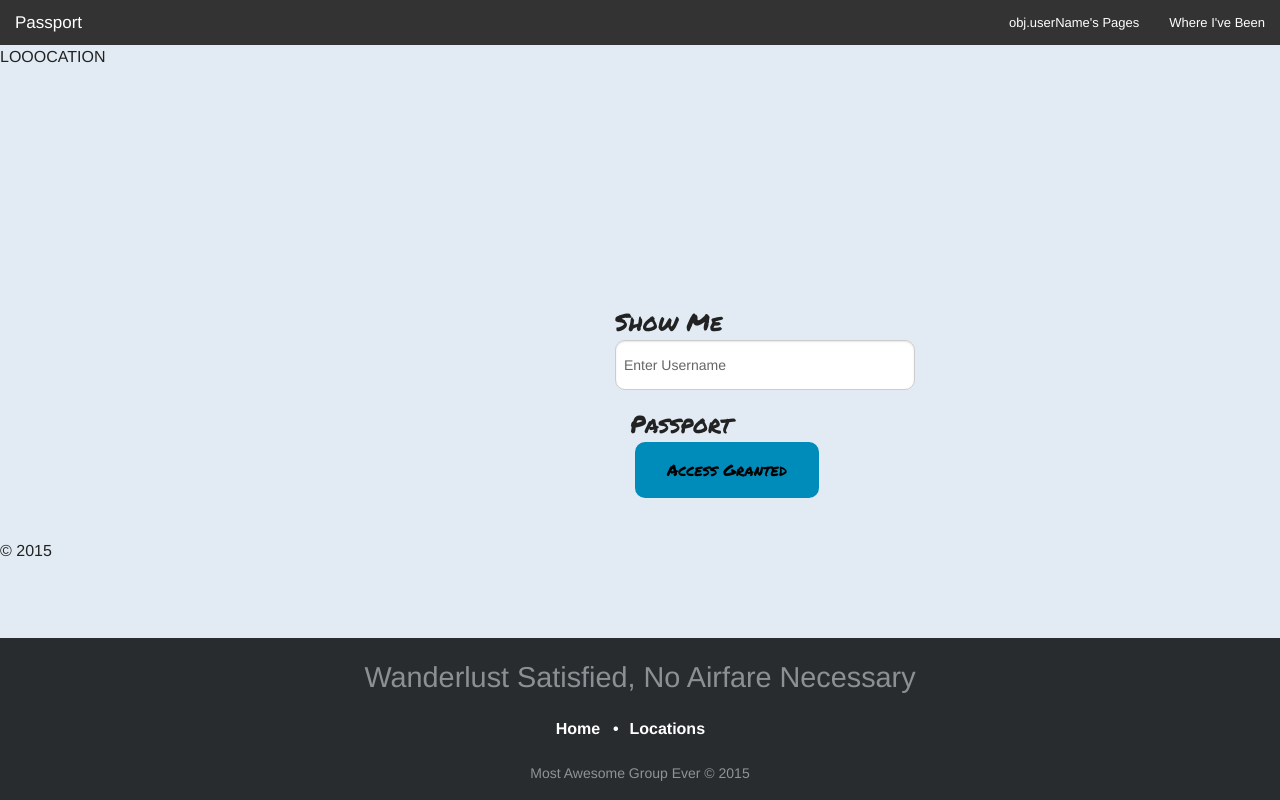
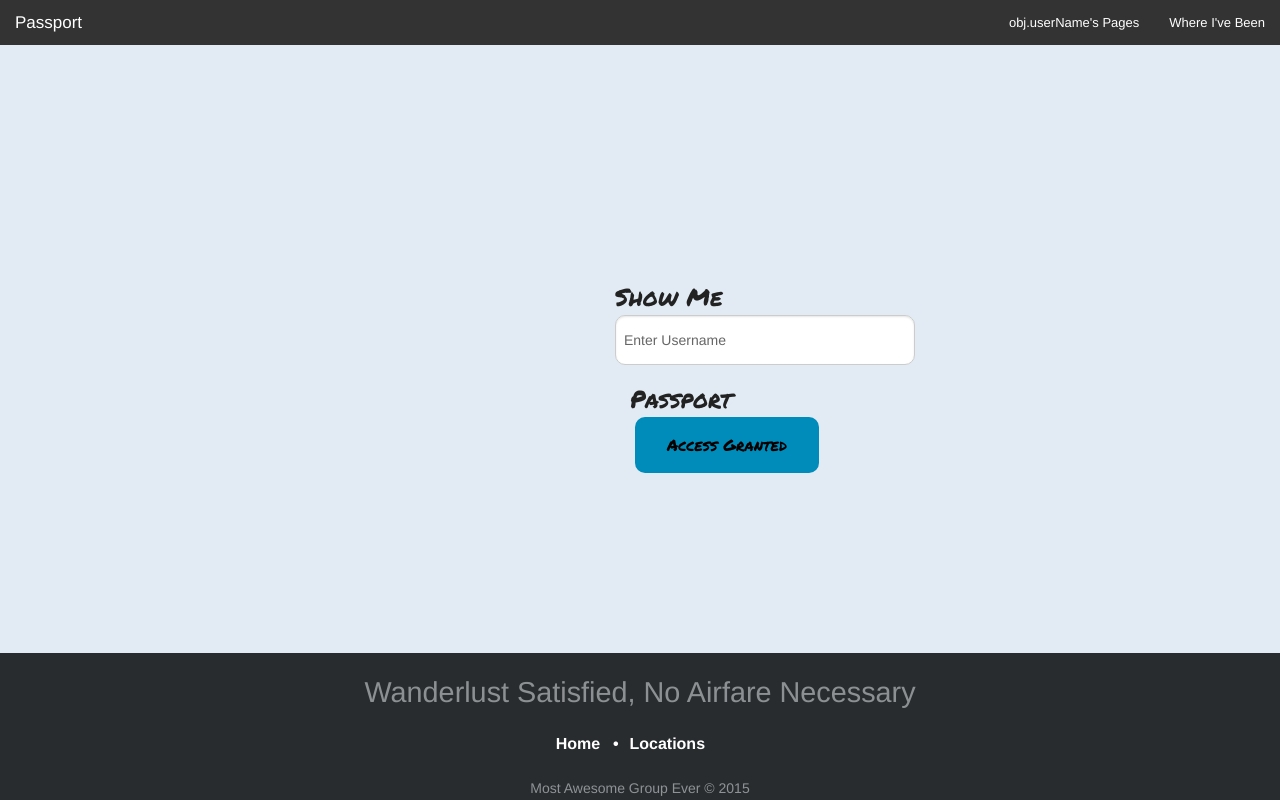
Before and after one commit to travelLog/Travel-Front-End, a website with bundled scripts: page app/index.html in a window 1280 px wide. Built offline with nearby package versions, Linux system fonts and the light colour scheme; some packages are replaced by stand-ins of ours.

Commit message:
Layout update

```diff
--- a/app/templates/layout.tpl.html
+++ b/app/templates/layout.tpl.html
@@ -1,11 +1,11 @@
+<div class="passport">
+
   <nav class="top-bar" data-topbar role="navigation">
     <ul class="title-area">
       <li class="name">
         <h1><a href="#/">Passport</a></h1>
       </li>
     </ul>
-
-
     <section class="top-bar-section">
       <ul class="right">
         <li><a href="#/traveler"> obj.userName's Pages</a></li>
@@ -23,11 +23,7 @@
 
   <section class="container" ui-view="content"></section>
 
-
-<footer ui-view="footer">
-  <p>&copy; 2015</p>
-
-<footer class="footer ui-view="footer">
+  <footer id="footer" ui-view="footer">
   <div class="row">
       <div class="small-12 columns">
         <p class="slogan">Wanderlust Satisfied, No Airfare Necessary
@@ -38,5 +34,6 @@
         <p class="copywrite">Most Awesome Group Ever © 2015</p>
       </div>
     </div>
+  </footer>
 
-</footer>
+</div>
--- a/sass/main.scss
+++ b/sass/main.scss
@@ -4,27 +4,39 @@
 
 body {
   background: #e2ebf3;
+  height: 100%;
   margin:0;
   padding:0;
-  height: 100%;
 }
 
+.passport {
+  min-height: 100%;
+  margin: auto;
+}
 
+.top-bar {
+  width: 100%;
+  margin-bottom: 20px;
+  position: fixed;
+}
 .container {
   width: 600px;
-  min-height: 100%;
-  margin: 20px auto;
-  postion: relative;
+  margin: auto;
+  margin-top: 40px;
+  margin-bottom: 40px;
+  display: block;
+  overflow: scroll;
 }
 
-.footer {
+#footer {
+  position: fixed;
   background-color: #292c2f;
   text-align: center;
   font-size: 1.2rem;
   padding: 1rem;
+  height: 147px;
   width:100%;
-  position: fixed;
-  bottom:0;
+  bottom: 0;
   p {
     &.slogan {
       color: #8d9093;
```
Also changed, not shown: app/css/main.css, 1 other file. Lines whose indentation alone changed are shown as unchanged.
